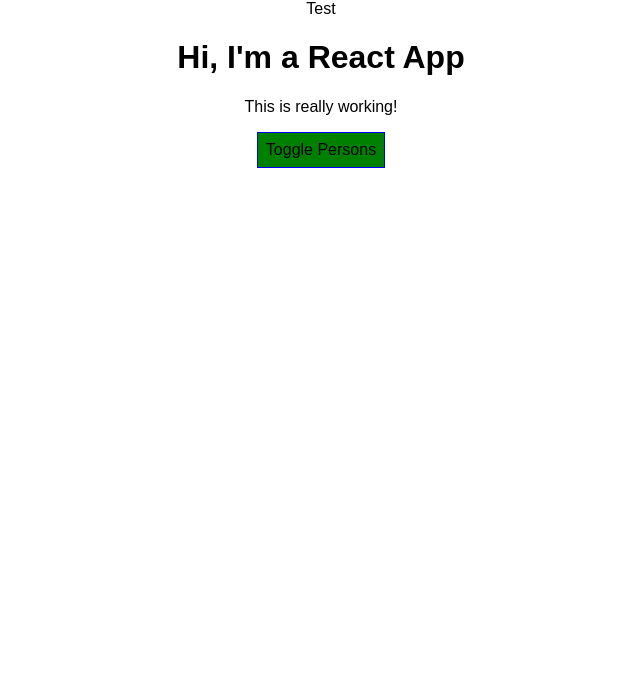
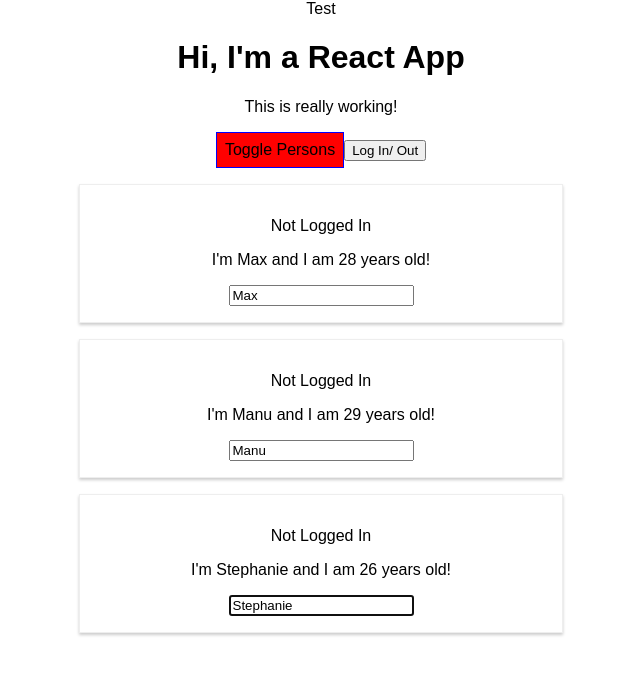
Before and after one commit to deekshithh/react-exercise-1, a React app: page / in a window 1280 px wide. Shown: the top 674 px of the page, without its empty margins (319-959 px from the left). Built offline with nearby package versions, Linux system fonts and the light colour scheme.

Commit message:
FIX: REACT CONTEXT

```diff
--- a/src/components/Cockpit/Cockpit.js
+++ b/src/components/Cockpit/Cockpit.js
@@ -1,14 +1,29 @@
-import React, {useEffect} from 'react';
+import React, {useEffect, useRef, useContext} from 'react';
 
 import classes from './Cockpit.css'
 
 import Aux from '../../hoc/Aux'
+import AuthContext from '../../contexts/auth-context'
+
 
 const Cockpit = (props) => {
+
+	const buttonElemRef = useRef(null);
+	const authContext = useContext(AuthContext);
 
 	useEffect(()=>{
 		console.log('Use effect is executing!');
 	}, [props.personsLength])
+
+
+	useEffect(()=>{
+		buttonElemRef.current.click();
+		console.log('Use effect is executing when the element mounted');
+		return () => {
+			// this is used as compontDidUnmount, when the hook is removed.
+			console.log('Cleanup in useEffect')
+		}
+	}, [])
 
 	let buttonClasses = [classes.Button];
 	if ( props.showPersons ) {
@@ -32,7 +47,8 @@ const Cockpit = (props) => {
 			<div className={classes.Cockpit} >
 				<h1>Hi, I'm a React App</h1>
 				<p className={assignedClasses.join(' ')}>This is really working!</p>
-		    <button onClick={ ()=> props.togglePersons() } className={buttonClasses.join(' ')} >Toggle Persons</button>
+		    <button onClick={ ()=> props.togglePersons() } className={buttonClasses.join(' ')} ref={buttonElemRef} >Toggle Persons</button>
+		    <button onClick={ ()=> authContext.login() } >Log In/ Out</button>
 			</div>
 		</Aux>
 	);
--- a/src/components/Persons/Person/Person.js
+++ b/src/components/Persons/Person/Person.js
@@ -4,8 +4,11 @@ import PropTypes from 'prop-types'
 import classes from './Person.css';
 import Aux from '../../../hoc/Aux';
 import WithClass from '../../../hoc/WithClass';
+import AuthContext from '../../../contexts/auth-context'
 
 class Person extends Component {
+
+	static contextType = AuthContext;
 
 	// getDerivedStateFromProps(props, state){
 	// 	console.log('[Persons.js] getDerivedStateFromProps');
@@ -39,6 +42,7 @@ class Person extends Component {
 	render() {
 		return (
     	<Aux>
+    	  <p>{this.context.authenticated ? "Logged In" : "Not Logged In"}</p>
 	      <p onClick={this.props.click}>I'm {this.props.name} and I am {this.props.age} years old!</p>
 	      <p>{this.props.children}</p>
 	      <input type="text" onChange={this.props.changed} value={this.props.name} ref={this.lastInputElementRef} />
--- a/src/containers/App.js
+++ b/src/containers/App.js
@@ -4,6 +4,8 @@ import Persons from '../components/Persons/Persons';
 import Cockpit from '../components/Cockpit/Cockpit'
 import Aux from '../hoc/Aux';
 import WithClass from '../hoc/WithClass';
+
+import AuthContext from '../contexts/auth-context'
 
 class App extends Component {
 
@@ -19,7 +21,8 @@ class App extends Component {
       { id: 'asdf11', name: 'Stephanie', age: 26 }
     ],
     otherState: 'some other value',
-    showPersons: false
+    showPersons: false,
+    authenticated: false
   }
 
   static getDerivedStateFromProps(props, state) {
@@ -66,19 +69,29 @@ class App extends Component {
     this.setState( { showPersons: !doesShow } );
   }
 
+  authenticate = () =>{
+    const authenticated = this.state.authenticated;
+    this.setState({authenticated: !authenticated})
+  }
+
   render() {
     let persons = null;
 
     if ( this.state.showPersons ) {
       persons = <Persons click={this.deletePersonHandler}
         changed={ this.nameChangedHandler }
-        persons={this.state.persons} />
+        persons={this.state.persons}
+      />
     }
 
     return (
       <Aux>
-        <Cockpit personsLength={this.state.persons.length} showPersons={this.state.showPersons} togglePersons={this.togglePersonsHandler}></Cockpit>
-        {persons}
+        <AuthContext.Provider value={{authenticated: this.state.authenticated, login: this.authenticate }}>
+          <Cockpit personsLength={this.state.persons.length}
+            showPersons={this.state.showPersons}
+            togglePersons={this.togglePersonsHandler} />
+          {persons}
+        </AuthContext.Provider>
       </Aux>
     );
   }
--- /dev/null
+++ b/src/contexts/auth-context.js
@@ -0,0 +1,5 @@
+import React from 'react';
+
+const AuthContext = React.createContext({authenticated: false, login: ()=>{}});
+
+export default AuthContext;
```
